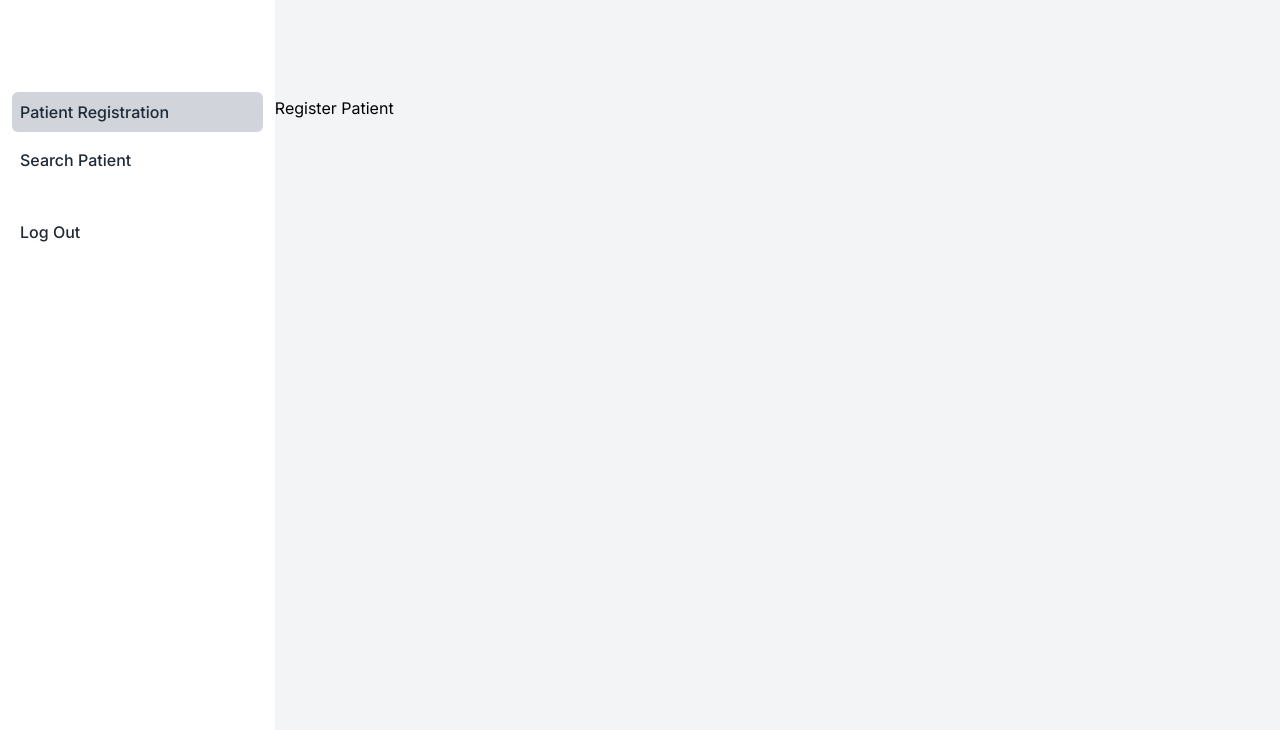
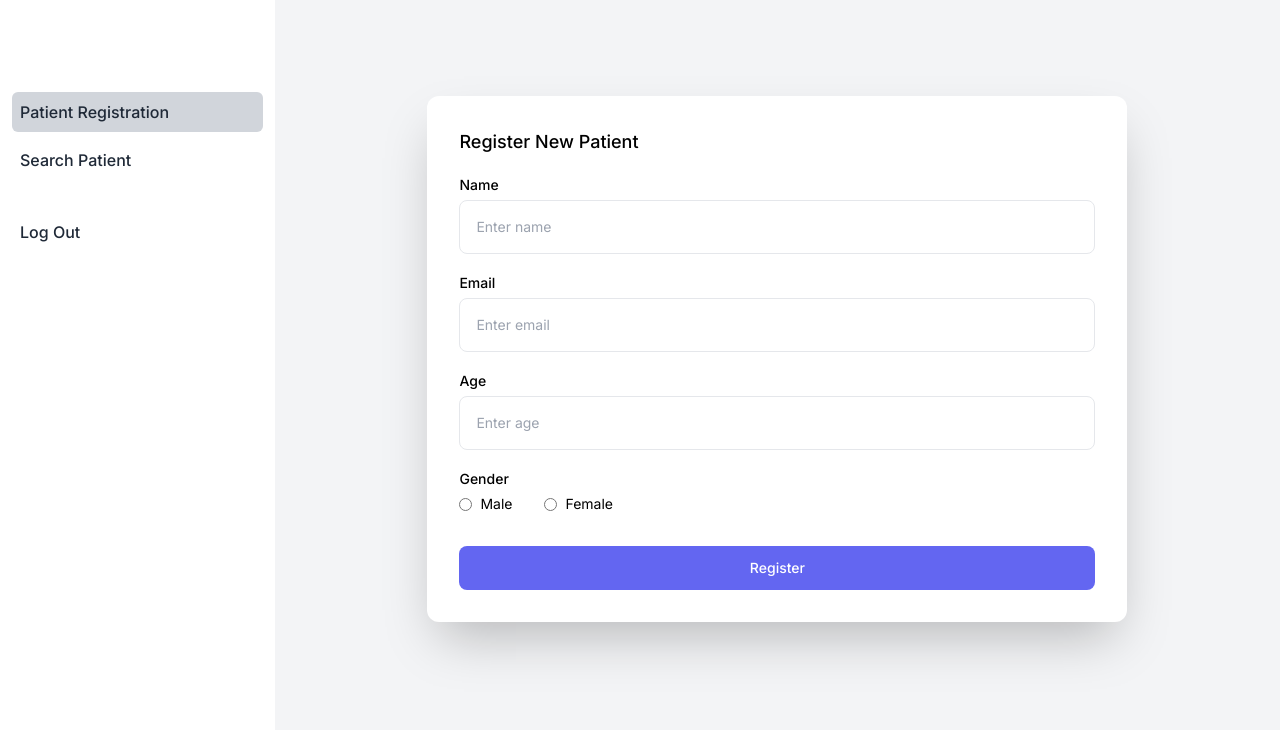
Before and after one commit to edwinochieng/hospital-management-system, a Next.js app: page /receptionist in a window 1280 px wide. Shown: the top 730 px of the page. Built offline with nearby package versions, Linux system fonts and the light colour scheme.

Commit message:
register new patient

```diff
--- a/src/app/(dashboard)/receptionist/page.js
+++ b/src/app/(dashboard)/receptionist/page.js
@@ -1,5 +1,159 @@
+"use client";
+import axios from "axios";
 import React from "react";
+import { useForm } from "react-hook-form";
+import { getError } from "../../../../utils/error";
+import { toast } from "react-hot-toast";
 
 export default function ReceptionistDashboard() {
-  return <div>Register Patient</div>;
+  const {
+    register,
+    handleSubmit,
+    formState: { errors },
+  } = useForm();
+
+  const submitHandler = async ({ name, email, age, gender }) => {
+    try {
+      await axios.post("/api/receptionist/registerPatient", {
+        name,
+        email,
+        age,
+        gender,
+      });
+      toast.success("Patient registered successfully");
+    } catch (err) {
+      toast.error(getError(err));
+    }
+  };
+  return (
+    <div className='max-w-[700px] mx-auto'>
+      <form
+        className='bg-white  mb-0 space-y-4 rounded-xl py-8 px-3 sm:px-8 shadow-2xl'
+        onSubmit={handleSubmit(submitHandler)}
+      >
+        <p className='text-lg font-medium'>Register New Patient</p>
+
+        <div>
+          <label htmlFor='name' className='text-sm font-medium'>
+            Name
+          </label>
+
+          <div className='relative mt-1'>
+            <input
+              {...register("name", {
+                required: "Please enter name",
+              })}
+              type='name'
+              id='name'
+              className='w-full rounded-lg border border-gray-200 p-3 sm:p-4 pr-12 text-sm focus:outline-indigo-500'
+              placeholder='Enter name'
+            />
+            {errors.name && (
+              <span className='text-red-500 pt-1 text-sm'>
+                {errors.name.message}
+              </span>
+            )}
+          </div>
+        </div>
+
+        <div>
+          <label htmlFor='email' className='text-sm font-medium'>
+            Email
+          </label>
+
+          <div className='relative mt-1'>
+            <input
+              {...register("email", {
+                required: "Please enter email",
+                pattern: {
+                  value: /^[a-zA-Z0-9_.+-]+@[a-zA_Z0-9-]+.[a-zA-Z0-9-.]+$/i,
+                  message: "Please enter valid email",
+                },
+              })}
+              type='email'
+              id='email'
+              className='w-full rounded-lg border border-gray-200 p-3 sm:p-4 pr-12 text-sm focus:outline-indigo-500'
+              placeholder='Enter email'
+            />
+            {errors.email && (
+              <span className='text-red-500 pt-1 text-sm'>
+                {errors.email.message}
+              </span>
+            )}
+          </div>
+        </div>
+        <div>
+          <label htmlFor='email' className='text-sm font-medium'>
+            Age
+          </label>
+
+          <div className='relative mt-1'>
+            <input
+              {...register("age", {
+                required: "Please enter age",
+              })}
+              type='text'
+              id='age'
+              className='w-full rounded-lg border border-gray-200 p-3 sm:p-4 pr-12 text-sm focus:outline-indigo-500'
+              placeholder='Enter age'
+            />
+            {errors.age && (
+              <span className='text-red-500 pt-1 text-sm'>
+                {errors.age.message}
+              </span>
+            )}
+          </div>
+        </div>
+
+        <div>
+          <label htmlFor='specialization' className='text-sm font-medium'>
+            Gender
+          </label>
+
+          <div className='flex flex-row space-x-8 mt-1'>
+            <div className='flex items-center mb-4'>
+              <input
+                type='radio'
+                id='male'
+                name='gender'
+                value='Male'
+                className='mr-2'
+                {...register("gender", { required: "Please select gender" })}
+              />
+              <label htmlFor='male' className='text-sm'>
+                Male
+              </label>
+            </div>
+
+            <div className='flex items-center mb-4'>
+              <input
+                type='radio'
+                id='female'
+                name='gender'
+                value='Female'
+                className='mr-2'
+                {...register("gender", { required: "Please select gender" })}
+              />
+              <label htmlFor='female' className='text-sm'>
+                Female
+              </label>
+            </div>
+          </div>
+
+          {errors.gender && (
+            <span className='text-red-500 text-sm pt-1'>
+              {errors.gender.message}
+            </span>
+          )}
+        </div>
+
+        <button
+          type='submit'
+          className='block w-full rounded-lg bg-indigo-500 px-5 py-3 text-sm font-medium text-white'
+        >
+          Register
+        </button>
+      </form>
+    </div>
+  );
 }
--- /dev/null
+++ b/src/app/api/receptionist/registerPatient/route.js
@@ -0,0 +1,41 @@
+import { NextResponse } from "next/server";
+import prisma from "../../../../../prisma/client";
+
+export async function POST(req) {
+  const { name, email, age, gender } = await req.json();
+
+  if (!name || !email || !email.includes("@") || !gender || !age) {
+    return NextResponse.json({
+      message: "Validation Error",
+    });
+    return;
+  }
+
+  try {
+    const existingPatient = await prisma.patient.findUnique({
+      where: { email: email },
+    });
+
+    if (existingPatient) {
+      return NextResponse.json({
+        message: "Patient already exists",
+      });
+      return;
+    }
+
+    const newPatient = await prisma.patient.create({
+      data: {
+        name,
+        email,
+        age,
+        gender,
+      },
+    });
+
+    return NextResponse.json({
+      message: "Patient registered successfully",
+    });
+  } catch (err) {
+    return NextResponse.json({ message: "Server error" });
+  }
+}
```
